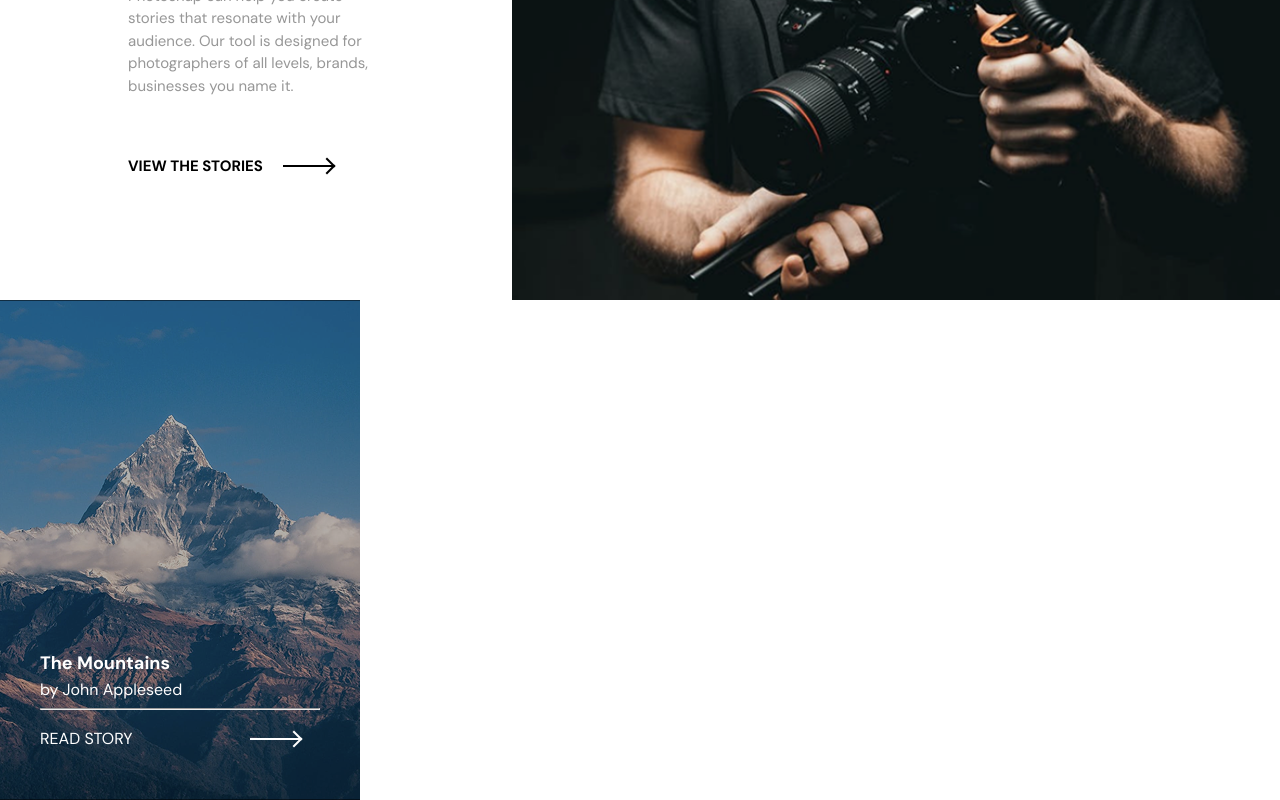
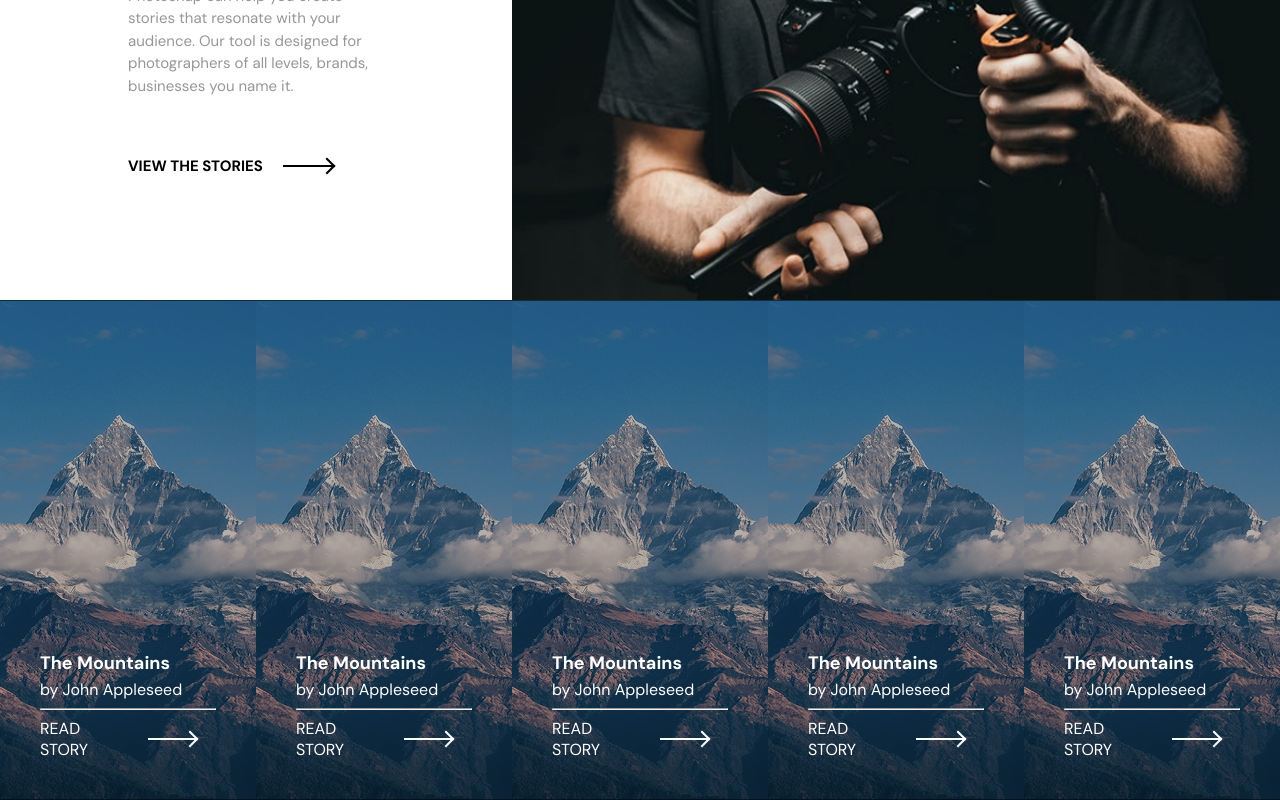
Before and after one commit to Lanssii/photosnap-website-react, a React (Vite) app: page / in a window 1280 px wide. Shown: the part 1777-2577 px from the top of the page. Built offline with nearby package versions, Linux system fonts and the light colour scheme.

Commit message:
feat: refactor StorySection to use StoryCard component separately

```diff
--- /dev/null
+++ b/src/components/StoryCard/StoryCard.css
@@ -0,0 +1,76 @@
+.story-card {
+  position: relative;
+  height: 500px;
+
+  background-image: url("../../assets/story-card1.png");
+  background-size: cover;
+  background-position: center;
+  background-repeat: no-repeat;
+
+  display: flex;
+  flex-direction: column;
+  justify-content: flex-end;
+}
+
+.story-card::before {
+  content: "";
+  position: absolute;
+  inset: 0;
+
+  background: rgba(0, 0, 0, 0.3);
+
+  z-index: 1;
+}
+
+.story-info {
+  position: relative;
+  z-index: 2;
+
+  color: #ffffff;
+  padding: 40px;
+}
+
+.story-card h4 {
+  font-size: 18px;
+  margin: 0;
+}
+.story-card p {
+  margin: 0;
+  margin-top: 4px;
+}
+
+.story-info {
+  color: #ffffff;
+  padding: 40px;
+}
+
+.story-section .invite-way {
+  display: flex;
+  align-items: center;
+  justify-content: space-between;
+}
+.story-section .invite-way a {
+  color: #ffffff;
+}
+.story-section .invite-way a:hover {
+  text-decoration: underline;
+}
+.story-section .arrow {
+  position: relative;
+  width: 50px;
+  height: 2px;
+  background-color: #ffffff;
+  margin: 20px;
+}
+
+.story-section .arrow::after {
+  content: "";
+  position: absolute;
+  right: 0;
+  top: -5px;
+  width: 10px;
+  height: 10px;
+  border-top: 2px solid #ffffff;
+  border-right: 2px solid #ffffff;
+  transform: rotate(45deg);
+}
--- /dev/null
+++ b/src/components/StoryCard/StoryCard.jsx
@@ -0,0 +1,24 @@
+import "./StoryCard.css";
+import "../../assets/story-card1.png";
+
+function StoryCard(props) {
+  return (
+    <>
+      <div className="story-card">
+        <div className="story-info">
+          <h4>{props.title}</h4>
+          <p>{props.author}</p>
+          <hr />
+          <div className="invite-way">
+            <a href="/invite" className="read-link">
+              {props.linkText}
+            </a>
+            <div className="arrow"></div>
+          </div>
+        </div>
+      </div>
+    </>
+  );
+}
+
+export default StoryCard;
--- a/src/components/StorySection/StorySection.css
+++ b/src/components/StorySection/StorySection.css
@@ -1,78 +1,4 @@
-.story-card {
-  position: relative;
-  width: 100%;
-  max-width: 360px;
-  height: 500px;
-
-  background-image: url("../../assets/story-card1.png");
-  background-size: cover;
-  background-position: center;
-  background-repeat: no-repeat;
-
-  display: flex;
-  flex-direction: column;
-  justify-content: flex-end;
+.grid-cards {
+  display: grid;
+  grid-template-columns: repeat(5, 1fr);
 }
-
-.story-card::before {
-  content: "";
-  position: absolute;
-  inset: 0;
-
-  background: rgba(0, 0, 0, 0.3);
-
-  z-index: 1;
-}
-
-.story-info {
-  position: relative;
-  z-index: 2;
-
-  color: #ffffff;
-  padding: 40px;
-}
-
-.story-card h4 {
-  font-size: 18px;
-  margin: 0;
-}
-.story-card p {
-  margin: 0;
-  margin-top: 4px;
-}
-
-.story-info {
-  color: #ffffff;
-  padding: 40px;
-}
-
-.story-section .invite-way {
-  display: flex;
-  align-items: center;
-  justify-content: space-between;
-}
-.story-section .invite-way a {
-  color: #ffffff;
-}
-.story-section .invite-way a:hover {
-  text-decoration: underline;
-}
-.story-section .arrow {
-  position: relative;
-  width: 50px;
-  height: 2px;
-  background-color: #ffffff;
-  margin: 20px;
-}
-
-.story-section .arrow::after {
-  content: "";
-  position: absolute;
-  right: 0;
-  top: -5px;
-  width: 10px;
-  height: 10px;
-  border-top: 2px solid #ffffff;
-  border-right: 2px solid #ffffff;
-  transform: rotate(45deg);
-}
--- a/src/components/StorySection/StorySection.jsx
+++ b/src/components/StorySection/StorySection.jsx
@@ -1,22 +1,36 @@
 import "./StorySection.css";
-import "../../assets/story-card1.png";
+import StoryCard from "../StoryCard/StoryCard.jsx";
 
 function StorySection() {
   return (
     <>
-      <section className="story-section">
-        <div className="story-card">
-          <div className="story-info">
-            <h4>The Mountains</h4>
-            <p>by John Appleseed</p>
-            <hr />
-            <div className="invite-way">
-              <a href="/invite" className="read-link">
-                READ STORY
-              </a>
-              <div className="arrow"></div>
-            </div>
-          </div>
+      <section className="story-section ">
+        <div className="grid-cards">
+          <StoryCard
+            title="The Mountains"
+            author="by John Appleseed"
+            linkText="READ STORY"
+          />
+          <StoryCard
+            title="The Mountains"
+            author="by John Appleseed"
+            linkText="READ STORY"
+          />
+          <StoryCard
+            title="The Mountains"
+            author="by John Appleseed"
+            linkText="READ STORY"
+          />
+          <StoryCard
+            title="The Mountains"
+            author="by John Appleseed"
+            linkText="READ STORY"
+          />
+          <StoryCard
+            title="The Mountains"
+            author="by John Appleseed"
+            linkText="READ STORY"
+          />
         </div>
       </section>
     </>
--- a/src/views/Home.jsx
+++ b/src/views/Home.jsx
@@ -40,6 +40,7 @@ function Home() {
           linkColor="#000000"
           arrowBackgroundColor="#000000"
         />
+
         <StorySection />
       </main>
     </>
```
